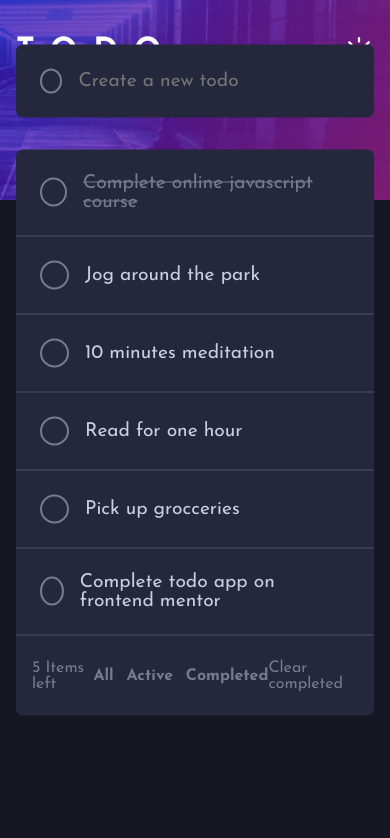
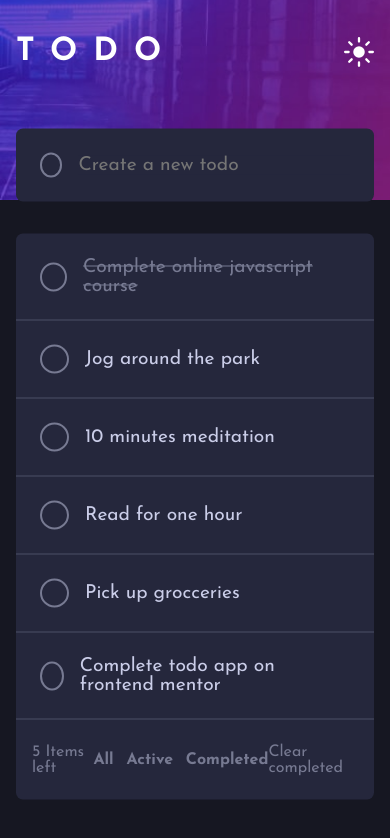
Before and after one commit to alishirani1384/Todo-app, a React (Vite) app: page / in a window 390 px wide. Shown: the top 838 px of the page. Built offline with nearby package versions, Linux system fonts and the light colour scheme.

Commit message:
fixed positioning

```diff
--- a/src/App.css
+++ b/src/App.css
@@ -62,7 +62,7 @@ header .container img{
   display: flex;
   flex-direction: column;
   gap: 2rem;
-  top: 55%;
+  top: 65%;
   left: 50%;
   transform: translate(-50%,-50%);
 }
@@ -173,7 +173,7 @@ header .container img{
     width: 30px;
   }
   .todos{
-    top: 45%;
+    top: 55%;
     padding: 0 1rem;
   }
 }
```
